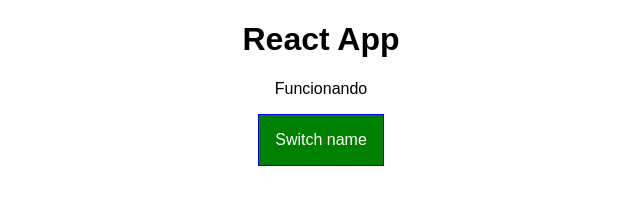
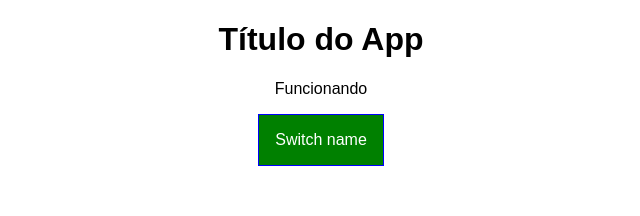
Before and after one commit to Apostata/react-course-06-2018, a React app: page / in a window 1280 px wide. Shown: the top 216 px of the page, without its empty margins (319-959 px from the left). Built offline with nearby package versions, Linux system fonts and the light colour scheme.

Commit message:
[react course] - Dividindo e colocando corretamente os componentes e dividiondo-os entre container e functions

```diff
--- a/src/App.css
+++ /dev/null
@@ -1,34 +0,0 @@
-.App {
-  text-align: center;
-}
-
-.red{
-  color: red;
-}
-
-.bold{
-  font-weight: bold;
-}
-
-.App button {
-  border: 1px solid blue;
-  padding: 16px;
-  background-color: green;
-  font: inherit;
-  color: white;
-  cursor: pointer;
-}
-
-.App button:hover {
-  background-color: lightgreen;
-  color: black;
-}
-
-.App button.Red{
-  background-color: red
-}
-
-.App button.Red:hover {
-  background-color: salmon;
-  color: black;
-}
--- /dev/null
+++ b/src/components/Cockpit/Cockpit.css
@@ -0,0 +1,30 @@
+.red{
+    color: red;
+  }
+
+  .bold{
+    font-weight: bold;
+  }
+
+  .Cockpit button {
+    border: 1px solid blue;
+    padding: 16px;
+    background-color: green;
+    font: inherit;
+    color: white;
+    cursor: pointer;
+  }
+
+  .Cockpit button:hover {
+    background-color: lightgreen;
+    color: black;
+  }
+
+  .Cockpit button.Red{
+    background-color: red
+  }
+
+  .Cockpit button.Red:hover {
+    background-color: salmon;
+    color: black;
+  }
--- /dev/null
+++ b/src/components/Cockpit/Cockpit.js
@@ -0,0 +1,33 @@
+import React from 'react';
+import styles from './Cockpit.css';
+
+const cockpit = (props) =>{
+    const classes = []
+    let btnClass = '';
+
+    if(props.showPersons){
+        btnClass = styles.red;
+    }
+
+    if(props.qtdPersons <= 2){
+        classes.push(styles.red);
+    }
+
+    if(props.qtdPersons <= 1){
+        classes.push(styles.bold);
+    }
+
+    return(
+        <div className={styles.Cockpit}>
+            <h1>{props.appTitle}</h1>
+            <p className={classes.join(' ')}>Funcionando</p>
+            <button
+                className={btnClass}
+                onClick={props.clicked}
+            >Switch name
+            </button>
+        </div>
+    );
+};
+
+export default cockpit;
--- a/src/ErrorBoundary/ErrorBoundary.js
+++ b/src/components/ErrorBoundary/ErrorBoundary.js
@@ -1,5 +1,4 @@
 import React, { Component} from 'react';
-import { SSL_OP_PKCS1_CHECK_1 } from 'constants';
 export  default class ErorrBoundary extends Component {
     state = {
         hasError: false,
--- a/src/Person/Person.js
+++ b/src/components/Persons/Person/Person.js
@@ -3,13 +3,6 @@ import React from 'react';
 import styles from './Person.css';
 
 const person = (props) => {
-
-    const rdn = Math.random();
-
-    if(rdn > 0.7){
-        throw new Error('Algo de errado não está certo!');
-    }
-
 
     return (
         <div className={styles.Person} >
--- /dev/null
+++ b/src/components/Persons/Persons.js
@@ -0,0 +1,18 @@
+import React from 'react';
+import Person from './Person/Person';
+
+const persons = props => (
+    props.persons.map((person, index) =>{
+        return (
+            <Person
+                key = {person.id}
+                click = {function(){props.clicked(index)}}
+                name = {person.name}
+                age = {person.age}
+                changed = {(event) => props.changed(event, person.id)}
+            />
+        );
+    })
+);
+
+export default persons;
--- /dev/null
+++ b/src/containers/App.css
@@ -0,0 +1,3 @@
+.App {
+  text-align: center;
+}
--- a/src/App.js
+++ b/src/containers/App.js
@@ -1,8 +1,8 @@
 import React, { Component } from 'react';
 
 import styles from './App.css';
-import Person from './Person/Person';
-import ErrorBoundary from './ErrorBoundary/ErrorBoundary';
+import Persons from '../components/Persons/Persons';
+import Cockpit from '../components/Cockpit/Cockpit';
 
 class App extends Component {
 
@@ -61,45 +61,26 @@ class App extends Component {
 
 	render() {
 
-		let persons = null,
-			classes = [],
-			btnClass = '';
+		let listPersons = null;
 
 		if(this.state.showPersons){
-			persons = (
-				<div>
-					{
-						this.state.persons.map((person, index) =>{
-							return (
-								<ErrorBoundary key = {person.id}>
-									<Person
-										/*{key = {person.id}}*/
-										click = {()=>this.deletePersonHandler(index)}
-										name = {person.name}
-										age = {person.age}
-										changed = {(event) => this.nameChangeHandler(event, person.id)}
-									/>
-								</ErrorBoundary>
-							);
-						})
-					}
-				</div>
+			listPersons = (
+				<Persons
+					persons = {this.state.persons}
+					clicked= {this.deletePersonHandler.bind(this)}
+					changed ={this.nameChangeHandler.bind(this)}
+				/>
 			);
-
-			btnClass = styles.Red;
 		}
 
 		return (
 			<div className={styles.App}>
-				<h1>React App</h1>
-				<p className={classes.join(' ')}>Funcionando</p>
-				<button
-				className={btnClass}
-				onClick={() => this.togglePersonHandler()}>Switch name</button>
-				{/* usar ()=> no eventHandler não é bom para performance*/}
-
-				{persons}
-
+				<Cockpit
+					appTitle = {this.props.title}
+					showPersons = {this.state.showPersons}
+					qtdPersons = {this.state.persons.length}
+					clicked = {this.togglePersonHandler.bind(this)}/>
+				{listPersons}
 			</div>
 		);
 	}
--- a/src/index.js
+++ b/src/index.js
@@ -1,8 +1,8 @@
 import React from 'react';
 import ReactDOM from 'react-dom';
 import './index.css';
-import App from './App';
+import App from './containers/App';
 import registerServiceWorker from './registerServiceWorker';
 
-ReactDOM.render(<App />, document.getElementById('root'));
+ReactDOM.render(<App title="Título do App" />, document.getElementById('root'));
 registerServiceWorker();
```
Also changed, not shown: React-course(resumo).txt, src/components/Persons/Person/Person.css (renamed from src/Person/Person.css), 1 other file (tests, documents, lock files or other folders).
